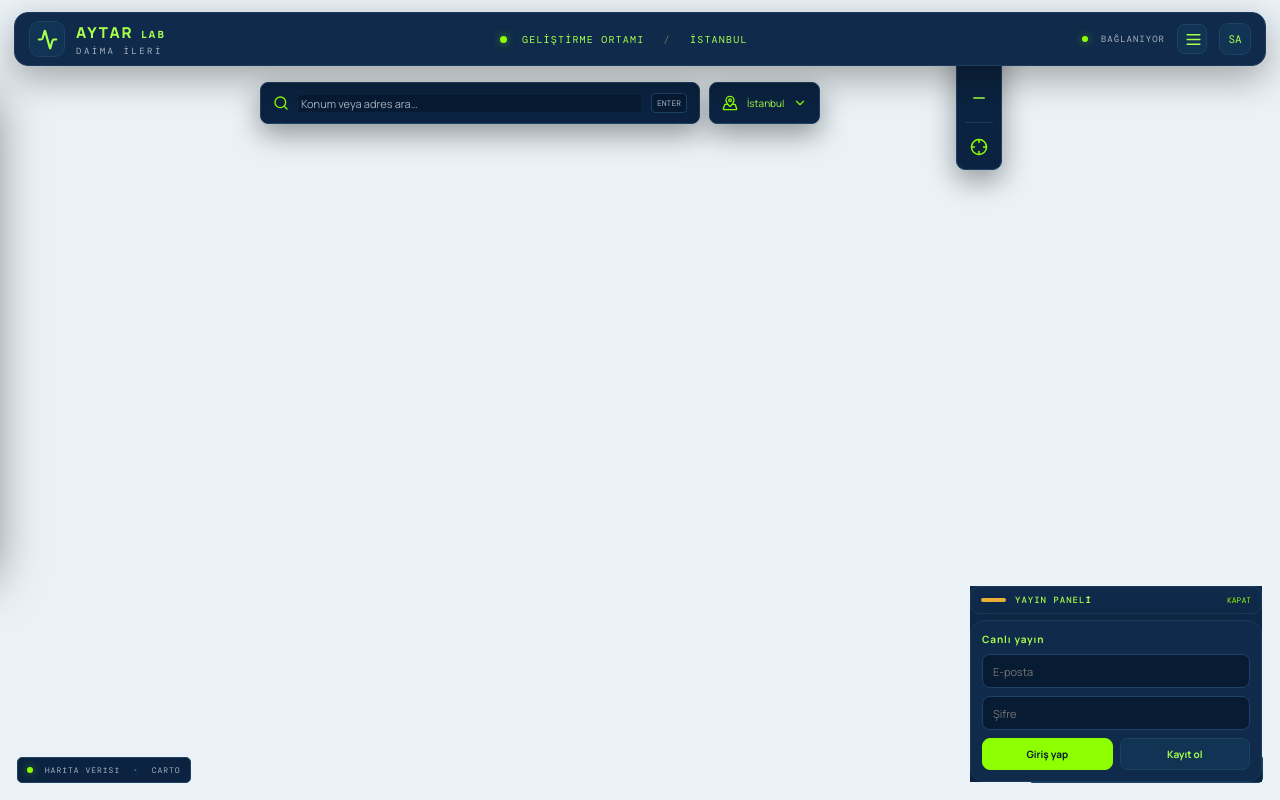
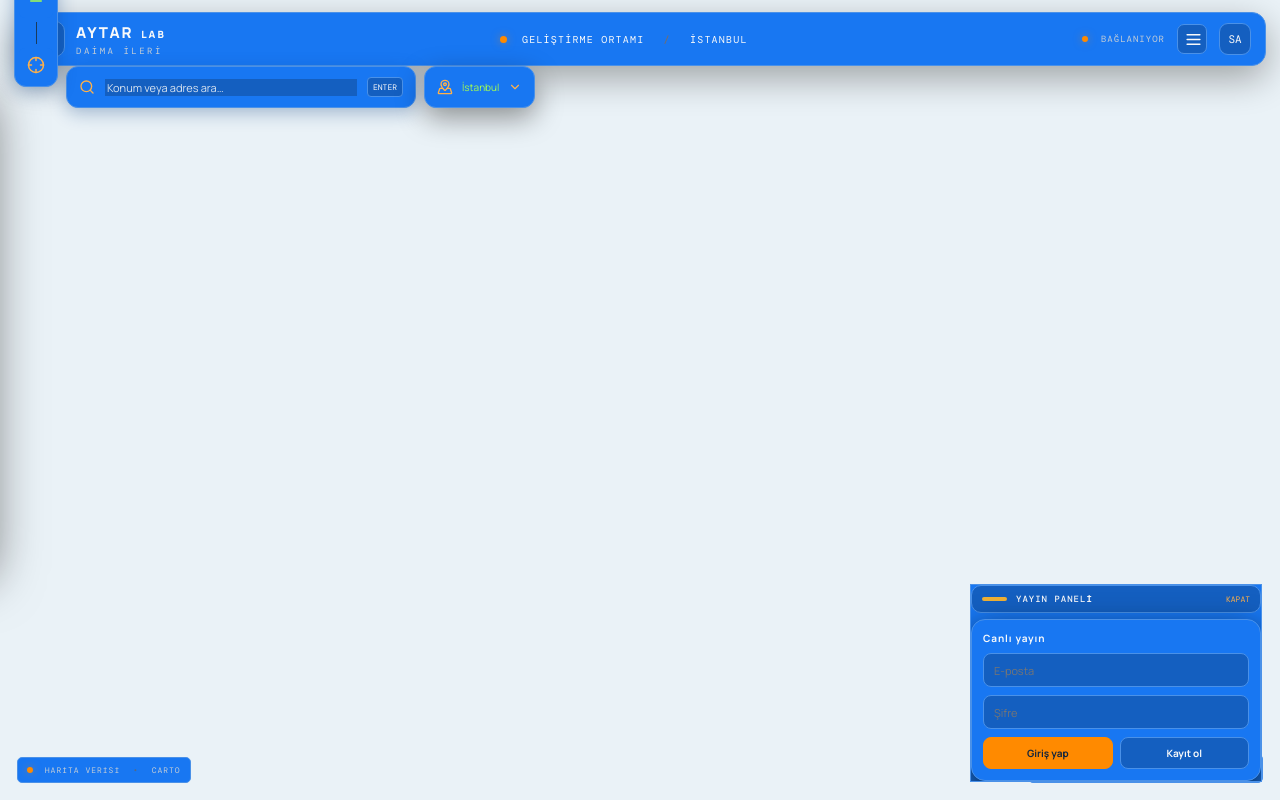
Before and after one commit to xsinanxaykacx-debug/minimap, a React (Vite) app: page / in a window 1280 px wide. Built offline with nearby package versions, Linux system fonts and the light colour scheme; no server answers.

Commit message:
[AYTAR-LIVE] apply blue UI and reposition map controls

```diff
--- a/src/styles.css
+++ b/src/styles.css
@@ -472,3 +472,145 @@ html,body,#root,.app-shell,.workspace,.topbar,.sidebar,
     border-color:#1A3B5C!important;
   }
 }
+
+
+/* AYTAR UI REVISION — FACEBOOK BLUE / OFF-WHITE / FIRE ACCENTS */
+:root{
+  --ay-facebook-blue:#1877F2;
+  --ay-blue-deep:#145FC0;
+  --ay-text:#F8F9FA;
+  --ay-muted:#C4CDD6;
+  --ay-fire-orange:#FF8A00;
+  --ay-fire-red:#FF3B30;
+  --ay-line:#4A91E8;
+}
+html,body,#root,.app-shell,.workspace,.topbar,.sidebar,
+.live-layer-ui,.live-layer-card,.live-layer-drag-handle{
+  background:#1877F2!important;
+  color:#F8F9FA!important;
+}
+.topbar,.sidebar,.live-layer-ui,.live-layer-card,.live-layer-drag-handle,
+.search-box,.toolbar-button,.map-tools-right,.map-control,
+.map-bottom-left,.map-status{
+  background:#1877F2!important;
+  border-color:#4A91E8!important;
+}
+.topbar{border-bottom:1px solid #4A91E8!important}
+.brand-name,.brand-name span,.brand-subtitle,.topbar-center,
+.connection,.sidebar-heading,.sidebar-section-title,.sidebar-footer,
+.layer-copy strong,.nav-item,.sidebar-note strong,
+.live-layer-card strong,.live-layer-card label,.live-layer-heading strong{
+  color:#F8F9FA!important;
+}
+.brand-subtitle,.connection,.layer-copy small,.sidebar-note p,
+.live-layer-card small,.live-layer-heading span,.live-layer-heading small,
+.map-status,.map-bottom-left,.version{color:#C4CDD6!important}
+.profile-button,.icon-button,.brand-mark,.nav-item.selected,
+.nav-item:hover,.layer-row:hover,.sidebar-note,.layer-symbol,
+.report-symbol,.camera-symbol,.live-layer-card button.secondary,
+.live-layer-actions button.secondary,.live-layer-heading button.secondary{
+  background:#145FC0!important;
+  border-color:#4A91E8!important;
+  color:#F8F9FA!important;
+}
+.nav-item.selected{box-shadow:inset 3px 0 #FF8A00!important}
+.nav-item.selected svg,.nav-indicator,.note-icon,
+.search-box svg,.toolbar-button svg,.map-status svg,
+.locate-control,.live-layer-drag-grip,.live-layer-drag-hint{color:#FFB14A!important}
+.environment-dot,.pulse-dot,.footer-led,.statusbar-dot,.map-live-dot,
+.switch.on{background:#FF8A00!important;box-shadow:0 0 8px #FF8A0080!important}
+.switch.on:after{background:#F8F9FA!important}
+.sidebar-separator,.control-divider,.layer-row{border-color:#4A91E8!important}
+.search-box input,.search-box input::placeholder,.search-box kbd,
+.live-layer-card input{color:#F8F9FA!important;background:#145FC0!important;border-color:#4A91E8!important}
+.search-box input::placeholder{color:#D6E2F0!important}
+.live-layer-card>button,.live-layer-actions button,.live-layer-heading button{
+  background:#FF8A00!important;border:1px solid #FF8A00!important;color:#14263D!important
+}
+.live-layer-card>button:hover,.live-layer-actions button:hover,
+.live-layer-heading button:hover{background:#FF5722!important;border-color:#FF5722!important}
+.live-layer-card button.danger,.live-layer-actions button.danger{
+  background:#FF5722!important;border-color:#FF5722!important;color:#FFFFFF!important
+}
+.live-viewer-panel video{background:#145FC0!important;border-color:#4A91E8!important}
+.live-layer-ui,.live-layer-card{background:#1877F2!important;border:1px solid #4A91E8!important}
+.live-layer-drag-handle{background:#145FC0!important;border-color:#4A91E8!important;color:#F8F9FA!important}
+.maplibregl-popup-content{background:#1877F2!important;border-color:#4A91E8!important;color:#F8F9FA!important}
+.maplibregl-popup-tip{border-top-color:#1877F2!important;border-bottom-color:#1877F2!important}
+.maplibregl-popup-close-button{color:#F8F9FA!important}
+.maplibregl-ctrl-attrib{background:#1877F2!important;color:#C4CDD6!important}
+.maplibregl-ctrl-attrib a{color:#FFD08A!important}
+
+/* Fire red/orange map pins */
+.live-session-marker{
+  background:linear-gradient(135deg,#FF3B30 0%,#FF8A00 100%)!important;
+  border:2px solid #FFE1B8!important;color:#FFFFFF!important;
+  box-shadow:0 0 12px #FF3B30AA,0 0 24px #FF8A0070!important;
+}
+@keyframes live-session-pulse{
+  0%{box-shadow:0 0 0 0 #FF3B30AA,0 0 14px #FF8A0080}
+  70%{box-shadow:0 0 0 13px #FF3B3000,0 0 24px #FF8A00AA}
+  100%{box-shadow:0 0 0 0 #FF3B3000,0 0 14px #FF8A0080}
+}
+.camera-marker{background:#1877F2!important;border-color:#FF8A00!important;color:#F8F9FA!important;box-shadow:0 0 12px #FF8A0080!important}
+.camera-marker-dot{background:#FF5722!important;border-color:#FFE1B8!important;box-shadow:0 0 8px #FF5722!important}
+.camera-marker:hover{background:#145FC0!important}
+.camera-popup,.camera-popup-title,.camera-popup-status{color:#F8F9FA!important}
+.camera-error{background:#145FC0!important;border-color:#FF5722!important;color:#F8F9FA!important}
+
+/* One toolbar row: zoom/location controls at top-left, search immediately beside them */
+.map-toolbar{
+  position:absolute!important;
+  top:14px!important;
+  left:14px!important;
+  right:auto!important;
+  transform:none!important;
+  width:auto!important;
+  max-width:calc(100% - 28px)!important;
+  display:flex!important;
+  align-items:center!important;
+  justify-content:flex-start!important;
+  flex-wrap:wrap!important;
+  gap:8px!important;
+  z-index:20!important;
+}
+.map-tools-right{
+  position:static!important;
+  display:flex!important;
+  flex:0 0 auto!important;
+  align-items:center!important;
+  gap:4px!important;
+  padding:4px!important;
+  border:1px solid #4A91E8!important;
+  border-radius:12px!important;
+  box-shadow:0 5px 18px #0A3D8050!important;
+}
+.map-tools-right .map-control{position:static!important}
+.map-tools-right .control-divider{height:22px!important;width:1px!important;margin:0 3px!important}
+.map-toolbar .search-box{
+  position:static!important;
+  flex:0 1 350px!important;
+  width:min(350px,38vw)!important;
+  min-width:220px!important;
+  height:42px!important;
+  border:1px solid #4A91E8!important;
+  border-radius:12px!important;
+  box-shadow:0 5px 18px #0A3D8050!important;
+}
+.map-toolbar .toolbar-button{
+  position:static!important;
+  flex:0 0 auto!important;
+  height:42px!important;
+  border:1px solid #4A91E8!important;
+  border-radius:12px!important;
+}
+.map-notice{display:none!important}
+@media(max-width:767px){
+  .map-toolbar{
+    top:10px!important;left:10px!important;right:10px!important;
+    width:auto!important;max-width:none!important;gap:6px!important;
+  }
+  .map-tools-right{order:0!important}
+  .map-toolbar .search-box{order:1!important;flex:1 1 190px!important;width:auto!important;min-width:160px!important}
+  .map-toolbar .toolbar-button{order:2!important}
+}
```
